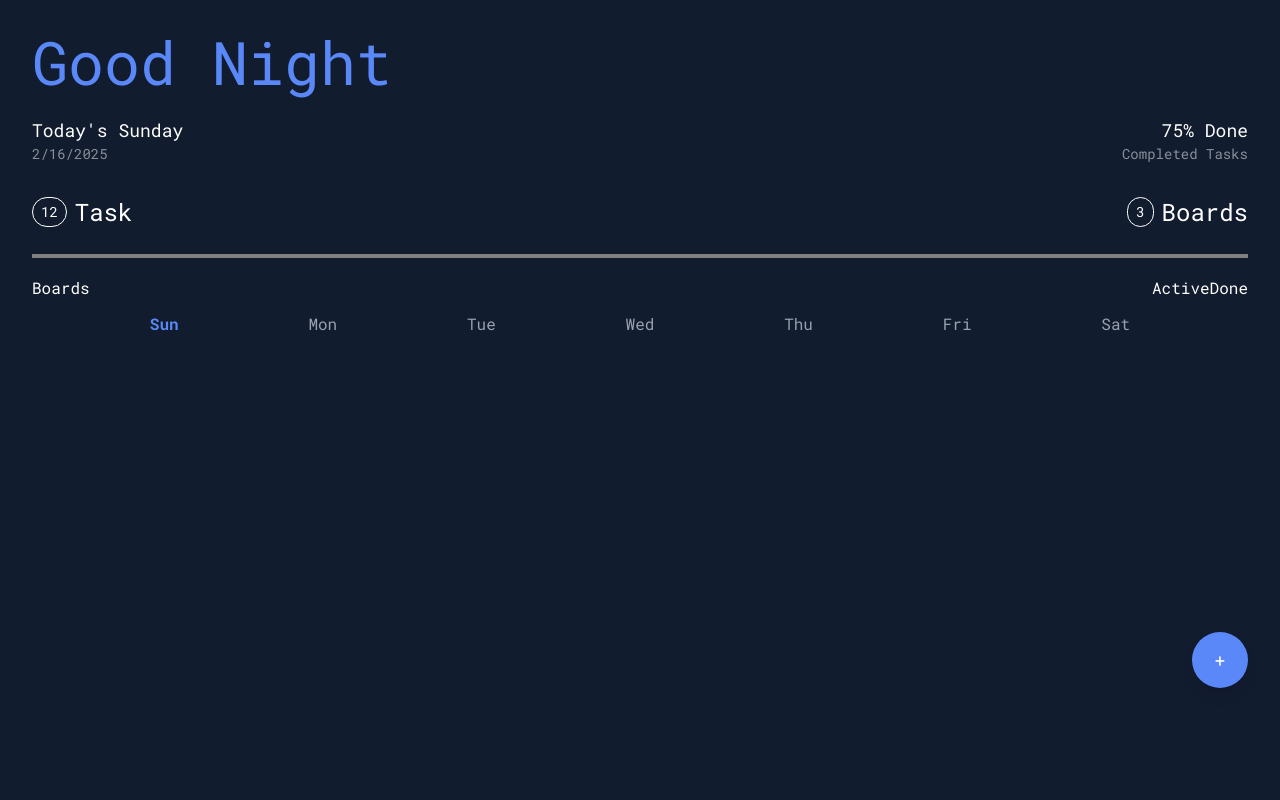
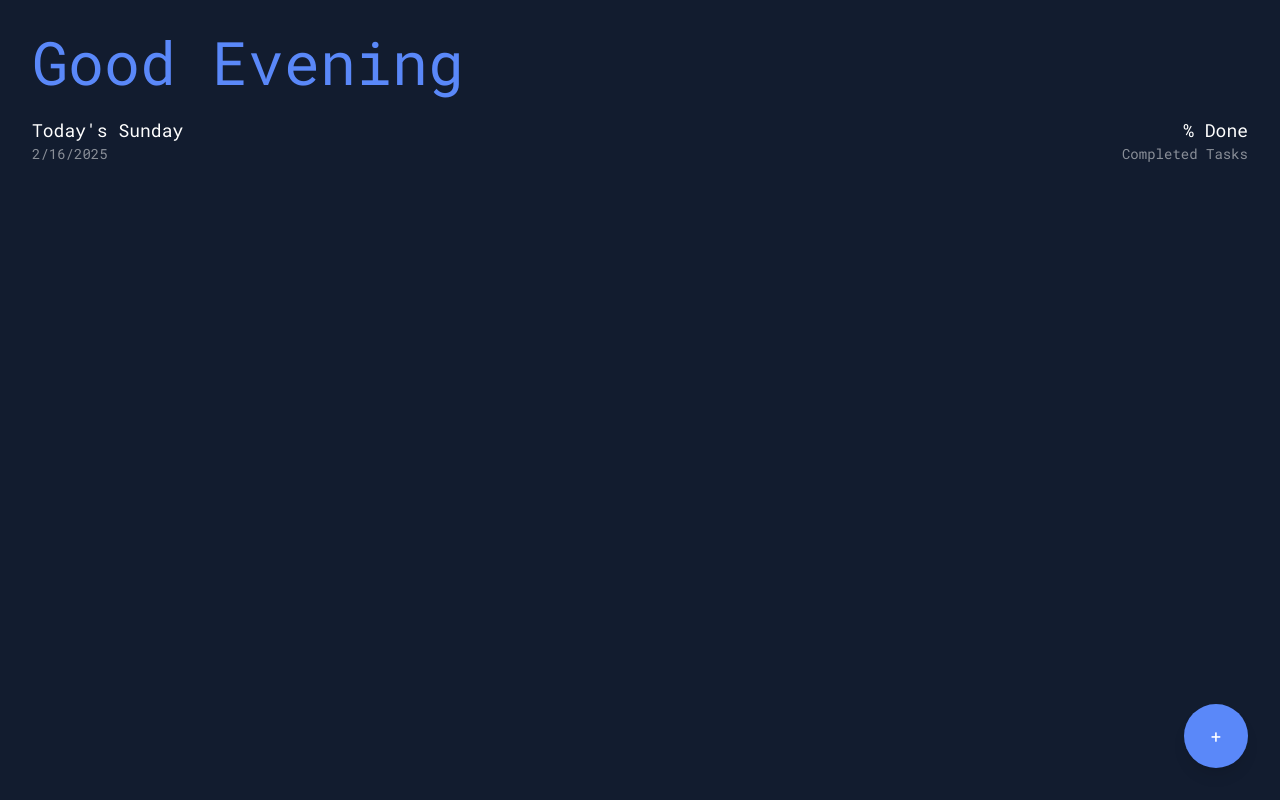
Before and after one commit to OlgaMinaievaWebDev/Mobile-Task-Manager, a React (Vite) app: page / in a window 1280 px wide. Built offline with nearby package versions, Linux system fonts and the light colour scheme.

Commit message:
Main component optimized

```diff
--- a/src/pages/Main.jsx
+++ b/src/pages/Main.jsx
@@ -5,19 +5,9 @@ function Main() {
   const navigate = useNavigate();
   const date = new Date();
   const hours = date.getHours();
-  const today =
-    date.getMonth() + 1 + "/" + date.getDate() + "/" + date.getFullYear();
-  const weekday = [
-    "Sunday",
-    "Monday",
-    "Tuesday",
-    "Wednesday",
-    "Thursday",
-    "Friday",
-    "Saturday",
-  ];
-  const day = weekday[date.getDay()];
-  const todayDay = new Date().toLocaleString("en-US", { weekday: "long" });
+  const today = date.toLocaleDateString();
+  const weekday = date.toLocaleString("en-US", { weekday: "long" });
+
   return (
     <div className="bg-black font-family text-white w-full h-screen">
       <div className="flex flex-col p-8 gap-3">
@@ -29,76 +19,28 @@ function Main() {
             ? "Morning"
             : hours < 18
             ? "Afternoon"
-            : hours < 22
-            ? "Evening"
-            : "Night"}
+            : "Evening"}
         </h1>
         <div className="flex justify-between">
           <div>
-            <p className="text-lg">Today's {day} </p>
+            <p className="text-lg">Today's {weekday} </p>
             <p className="text-sm opacity-50">{today}</p>
           </div>
           <div>
-            <p className="text-lg text-right">75% Done</p>
+            <p className="text-lg text-right">% Done</p>
             <p className="text-sm opacity-50">Completed Tasks</p>
           </div>
         </div>
-        <div className="flex justify-between mt-5">
-          <div>
-            <button
-              onClick={() => navigate("/task/1")}
-              className="flex items-center text-white text-2xl"
-            >
-              <span className="border border-white rounded-2xl px-2 py-1 mr-2 text-sm">
-                12
-              </span>
-              Task
-            </button>
-          </div>
-          <div>
-            <button
-              onClick={() => navigate("/boards")}
-              className="flex items-center text-white text-2xl"
-            >
-              <span className="border border-white rounded-2xl px-2 py-1 mr-2 text-sm">
-                3
-              </span>
-              Boards
-            </button>
-          </div>
-        </div>
-        <div>
-          <progress className="h-1 bg-white w-full" />
-        </div>
-        <div className="flex justify-between">
-          <button>Boards</button>
-          <div>
-            <button>Active</button>
-            <button>Done</button>
-          </div>
-        </div>
-        <div className="flex justify-evenly gap-3">
-          {weekday.map((day) => (
-            <p
-              key={day}
-              className={
-                day === todayDay ? "text-blue font-bold" : "text-gray-400"
-              }
-            >
-              {day.slice(0, 3)}
-            </p>
-          ))}
-        </div>
+
+        <button
+          onClick={() => navigate("/addTask")}
+          className="fixed bottom-8 right-8 bg-blue text-lg text-white w-16 h-16 rounded-full flex items-center justify-center shadow-lg"
+        >
+          +
+        </button>
       </div>
       <TaskList />
-      <button
-        onClick={() => navigate("/addTask")}
-        className="bg-blue text-lg text-white w-14 h-14 rounded-full flex items-center justify-center fixed bottom-28 right-8 shadow-lg"
-      >
-        +
-      </button>
     </div>
   );
 }
-
 export default Main;
```
